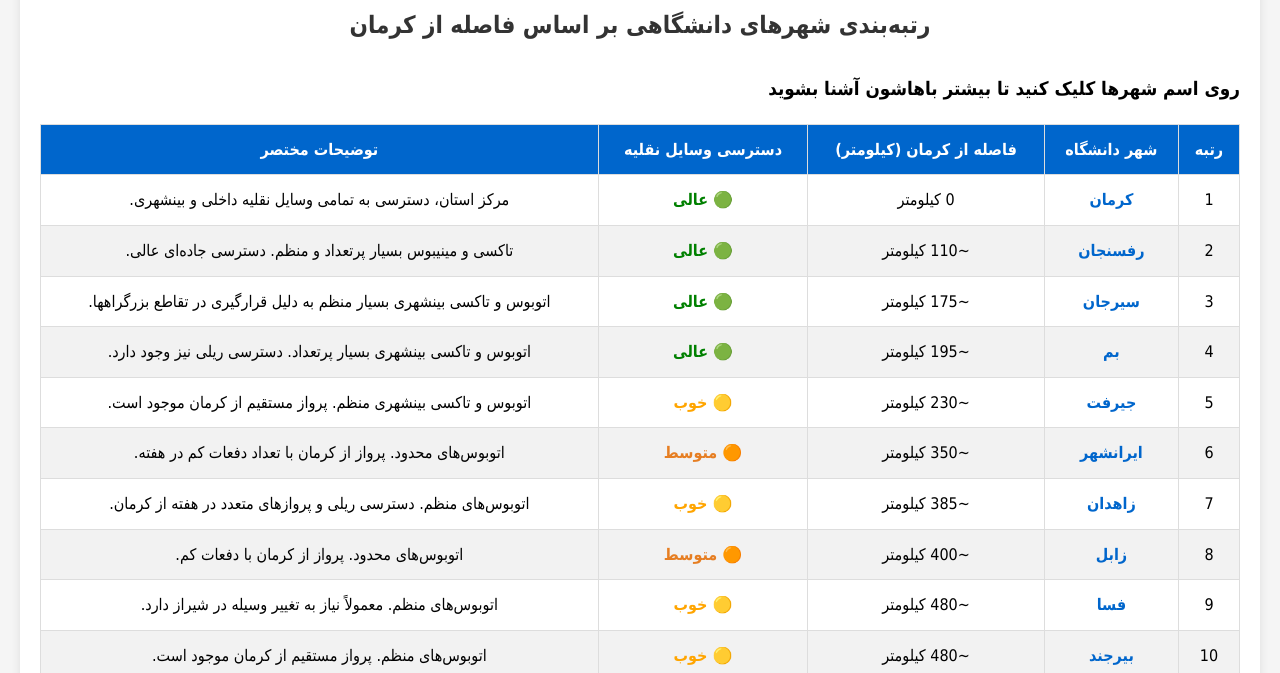
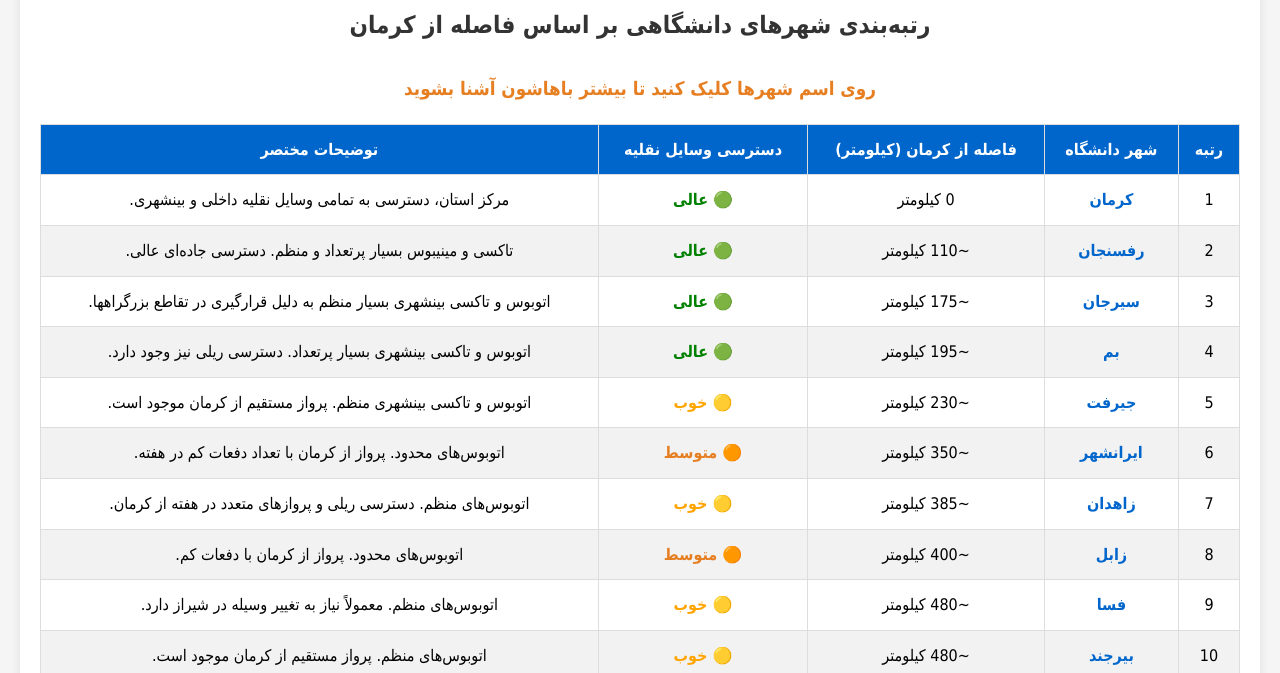
Before and after one commit to ehsanafsharmanesh/distance, a plain HTML site: page index.html in a window 1280 px wide. Shown: the part 127-800 px from the top of the page. Drawn offline with Linux system fonts and the light colour scheme.

Commit message:
index.html

```diff
--- a/index.html
+++ b/index.html
@@ -27,6 +27,11 @@
             text-align: center;
             color: #333;
             margin-bottom: 30px;
+         }
+        h3 {
+            text-align: center;
+            color: #e67e22;
+            margin-bottom: 20px;
         }
         table {
             width: 100%;
```
